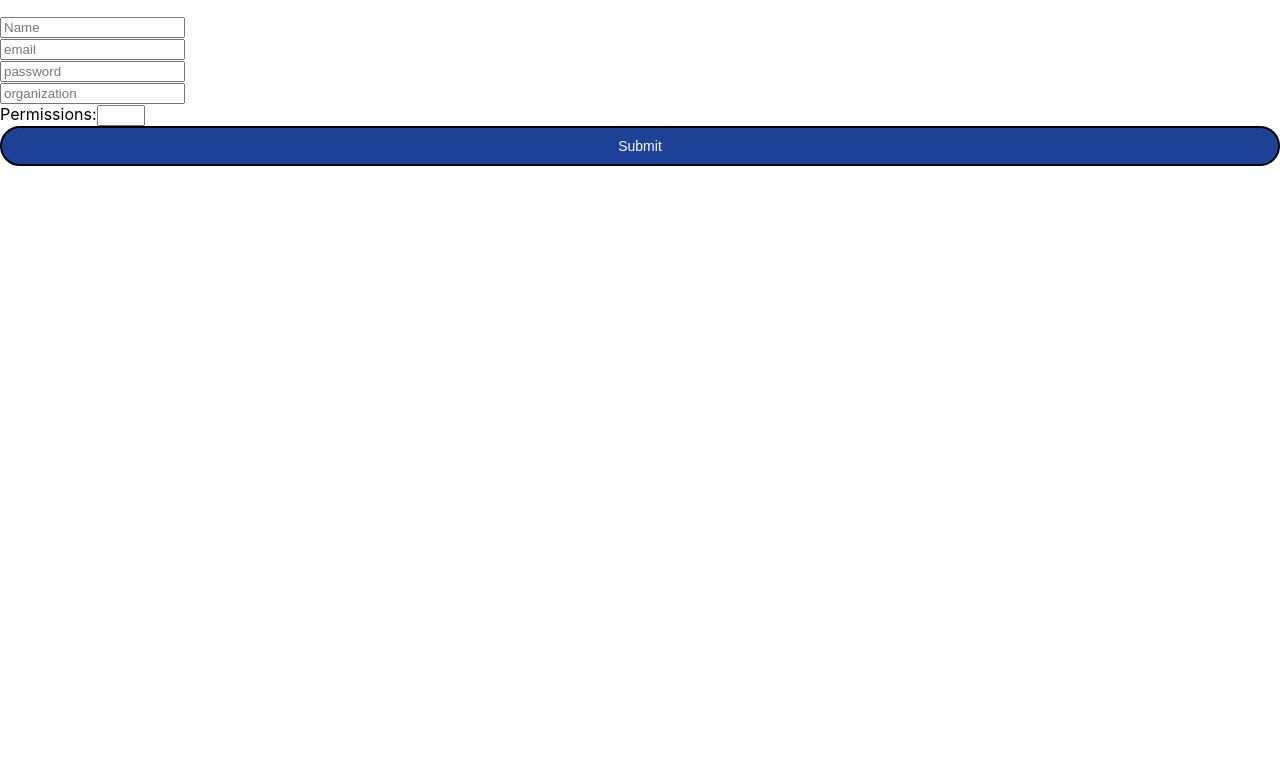
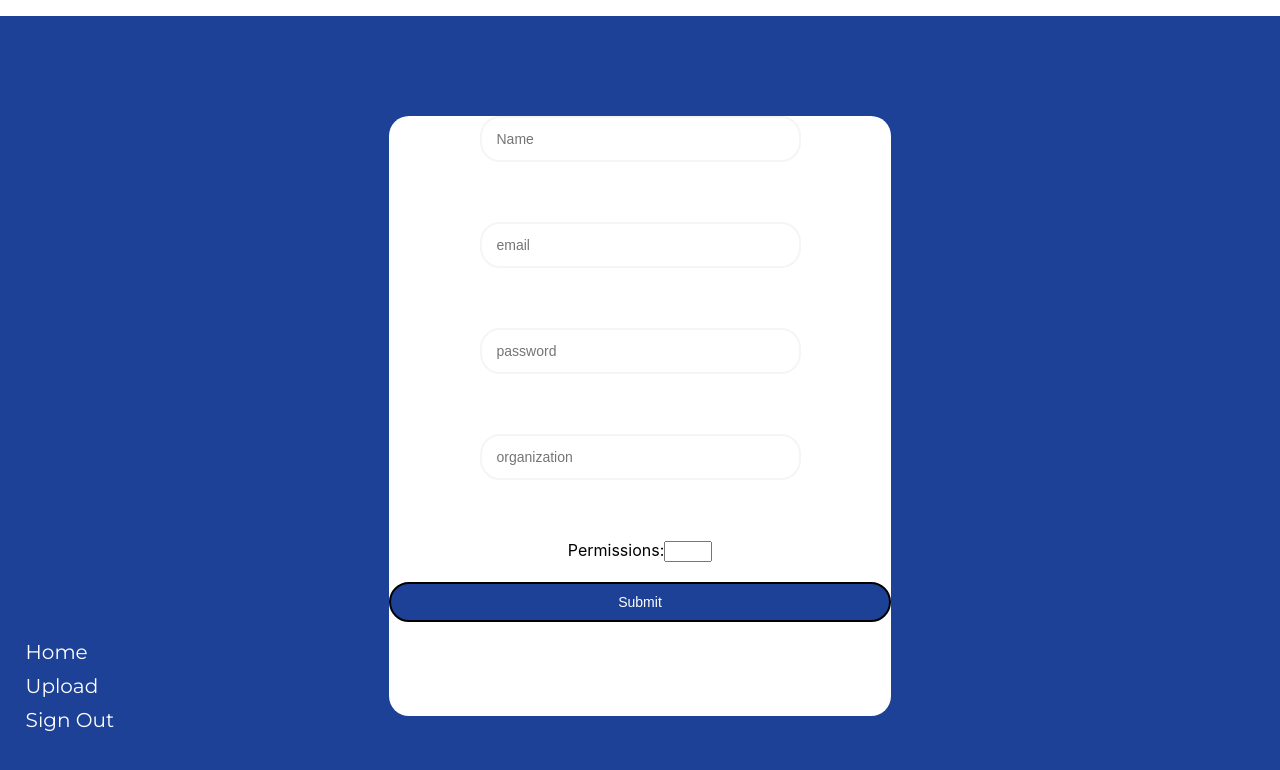
Before and after one commit to Tzuyuisbae/iCare, a React (Create React App) app in the folder icare/: page /insertAccount in a window 1280 px wide. Shown: the top 770 px of the page. Built offline with nearby package versions, Linux system fonts and the light colour scheme.

Commit message:
Update insert Account page

```diff
--- a/icare/src/components/insertAccount.js
+++ b/icare/src/components/insertAccount.js
@@ -2,6 +2,7 @@ import React from 'react';
 import '../css/main.css';
 import axios from 'axios';
 import Cookies from 'universal-cookie';
+import Page from '../Page';
 
 export default class InsertAccount extends React.Component {
 
@@ -40,11 +41,13 @@ export default class InsertAccount extends React.Component {
 
     render () {
         return (
-            <form>
+            <Page className="fullblue">
+                <form className="form pos">
                     <input
                         id='Name'
                         placeholder='Name'
                         value={this.state.Name}
+                        className="input"
                         onChange={e => this.updateAccountForm(e)}
                     />
                     <br />
@@ -53,6 +56,7 @@ export default class InsertAccount extends React.Component {
                         type='email'
                         placeholder='email'
                         value={this.state.email}
+                        className="input"
                         onChange={e => this.updateAccountForm(e)}
                     />
                     <br />
@@ -60,6 +64,7 @@ export default class InsertAccount extends React.Component {
                         id='pass'
                         placeholder='password'
                         value={this.state.password}
+                        className="input"
                         onChange={e => this.updateAccountForm(e)}
                     />
                     <br />
@@ -67,6 +72,7 @@ export default class InsertAccount extends React.Component {
                         id='organization'
                         placeholder='organization'
                         value={this.state.organization}
+                        className="input"
                         onChange={e => this.updateAccountForm(e)}
                     />
                     <br />
@@ -87,6 +93,7 @@ export default class InsertAccount extends React.Component {
                     <br />
                     <h1>{this.state.status}</h1>
                 </form>
+            </Page>
         )
     }
 }
```
Lines whose indentation alone changed are shown as unchanged.
